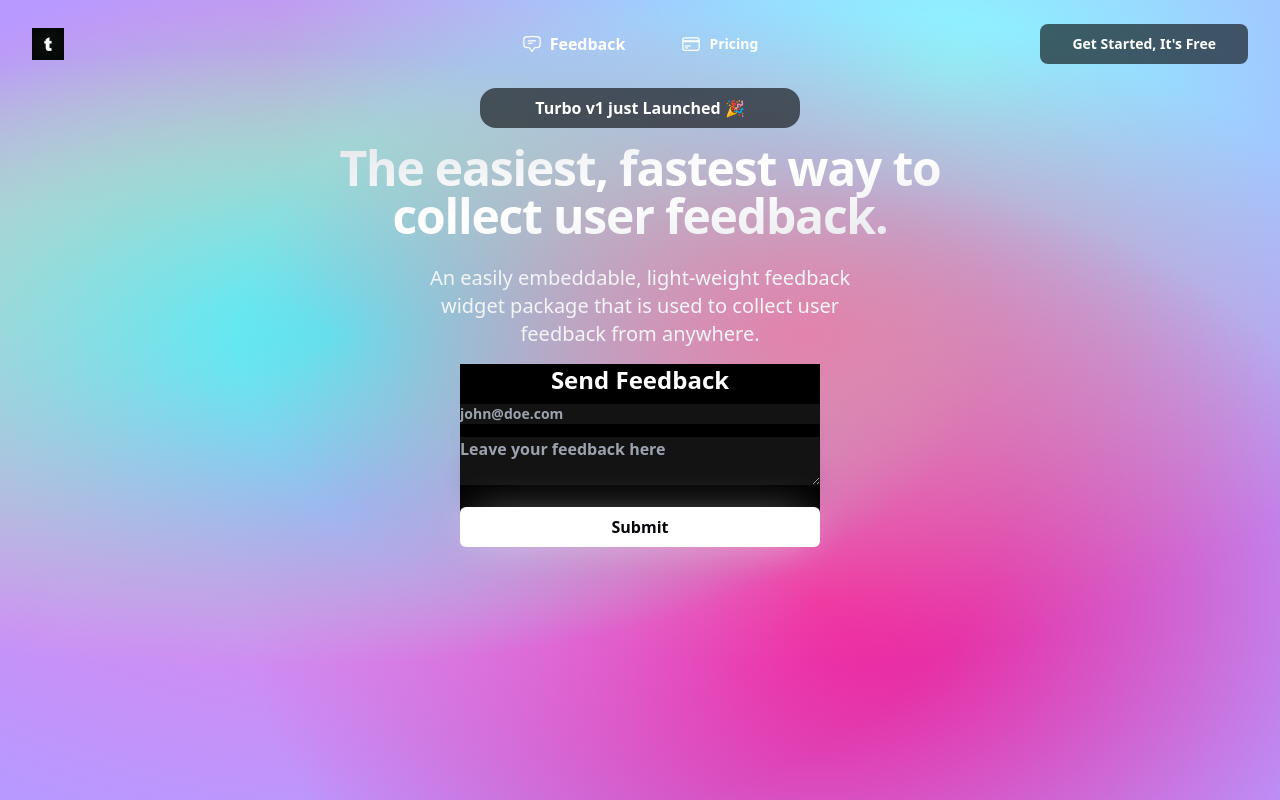
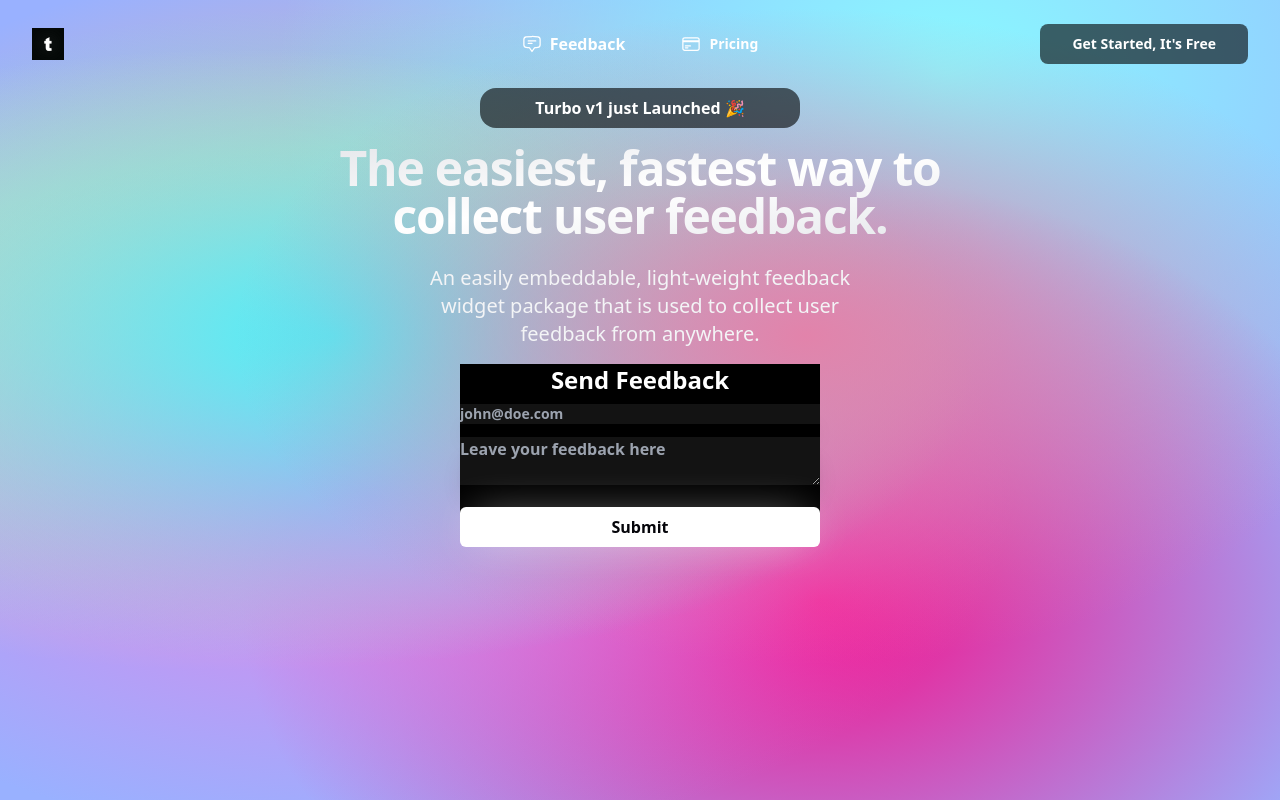
Before and after one commit to ramezj/astralics, a Next.js app in the folder client/: page / in a window 1280 px wide. Built offline with nearby package versions, Linux system fonts and the light colour scheme; no server answers.

Commit message:
small color change

```diff
--- a/client/styles/globals.css
+++ b/client/styles/globals.css
@@ -29,7 +29,7 @@ body {
 }
 
 .backgroundColor {
-  background-color:hsla(258,100%,80%,1);
+  background-color:rgb(153, 177, 255);
 background-image:
 radial-gradient(at 63% 42%, hsla(335,62%,70%,1) 0px, transparent 50%),
 radial-gradient(at 26% 42%, hsla(183,93%,64%,1) 0px, transparent 50%),
```
